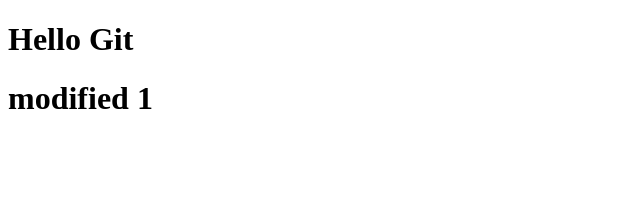
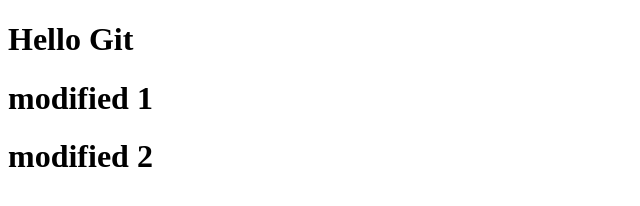
Before and after one commit to reza0Mh/first-project, a plain HTML site: page index.html in a window 1280 px wide. Shown: the whole page, without its empty margins (0-640 px from the left). Drawn offline with Linux system fonts and the light colour scheme.

Commit message:
step three

```diff
--- a/index.html
+++ b/index.html
@@ -8,5 +8,6 @@
 <body>
     <h1>Hello Git</h1>
     <h1>modified 1</h1>
+    <h1>modified 2</h1>
     </body>
 </html>
--- a/style.css
+++ b/style.css
@@ -1,4 +1,5 @@
 body{
 
     bottom: red;
+    nav-down: root;
 }
```
